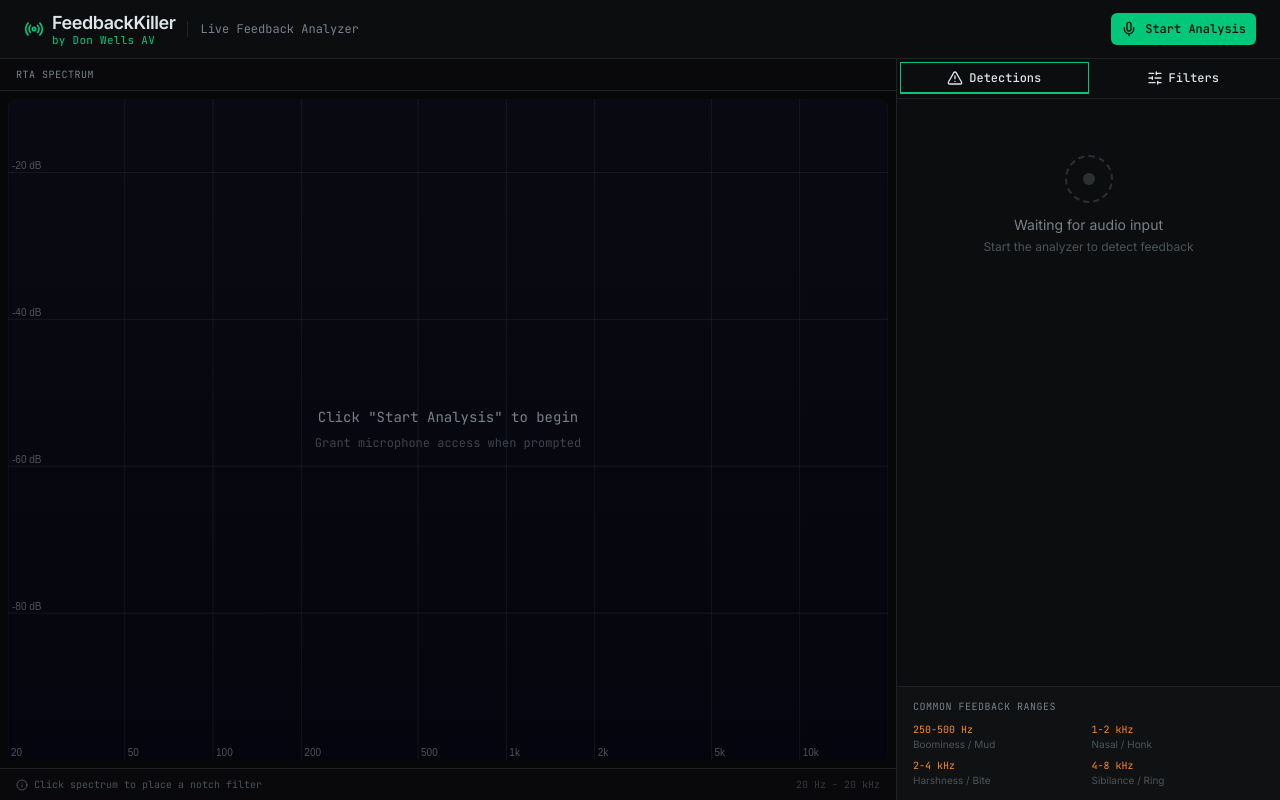
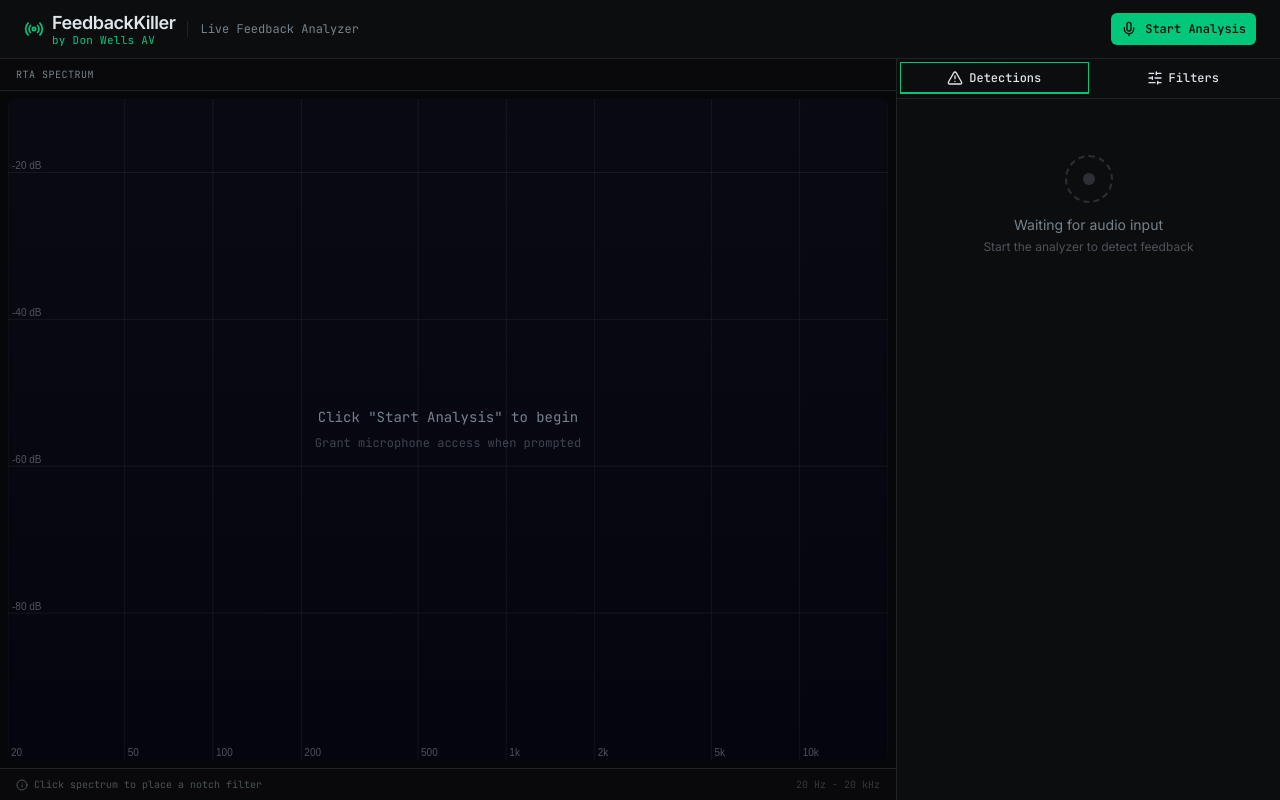
Before and after one commit to donwellsav/v0-sound-feedback-elimination, a Next.js app: page / in a window 1280 px wide. Built offline with nearby package versions, Linux system fonts and the light colour scheme.

Commit message:
remove "Common Feedback Ranges" box from sidebar
Clean up sidebar for better detection history scroll space.

```diff
--- a/app/page.tsx
+++ b/app/page.tsx
@@ -292,26 +292,6 @@ export default function FeedbackAnalyzerPage() {
               </ScrollArea>
             </TabsContent>
           </Tabs>
-
-          {/* Quick Reference */}
-          <div className="border-t border-border px-4 py-3 bg-secondary/30">
-            <h3 className="font-mono text-[10px] text-muted-foreground uppercase tracking-wider mb-2">
-              Common Feedback Ranges
-            </h3>
-            <div className="grid grid-cols-2 gap-1.5">
-              {[
-                { range: "250-500 Hz", desc: "Boominess / Mud" },
-                { range: "1-2 kHz", desc: "Nasal / Honk" },
-                { range: "2-4 kHz", desc: "Harshness / Bite" },
-                { range: "4-8 kHz", desc: "Sibilance / Ring" },
-              ].map((item) => (
-                <div key={item.range} className="flex flex-col">
-                  <span className="font-mono text-[10px] text-feedback-warning">{item.range}</span>
-                  <span className="text-[10px] text-muted-foreground/60">{item.desc}</span>
-                </div>
-              ))}
-            </div>
-          </div>
         </aside>
       </main>
     </div>
```
